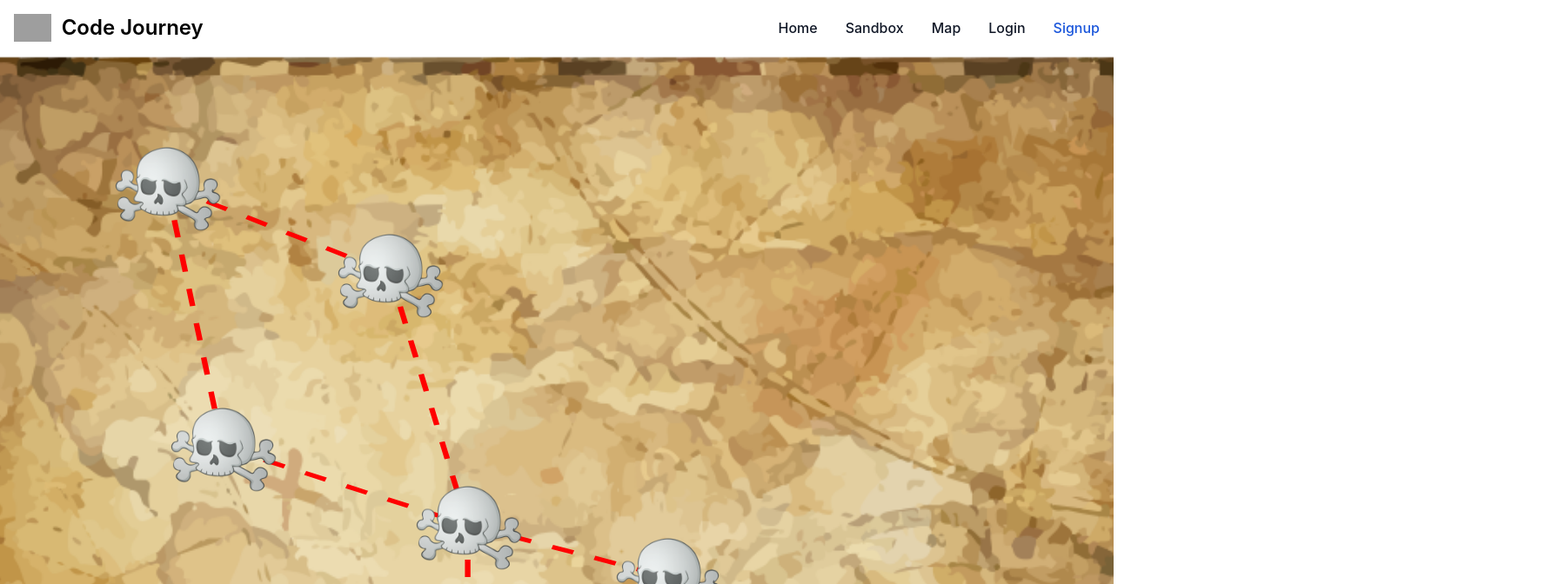
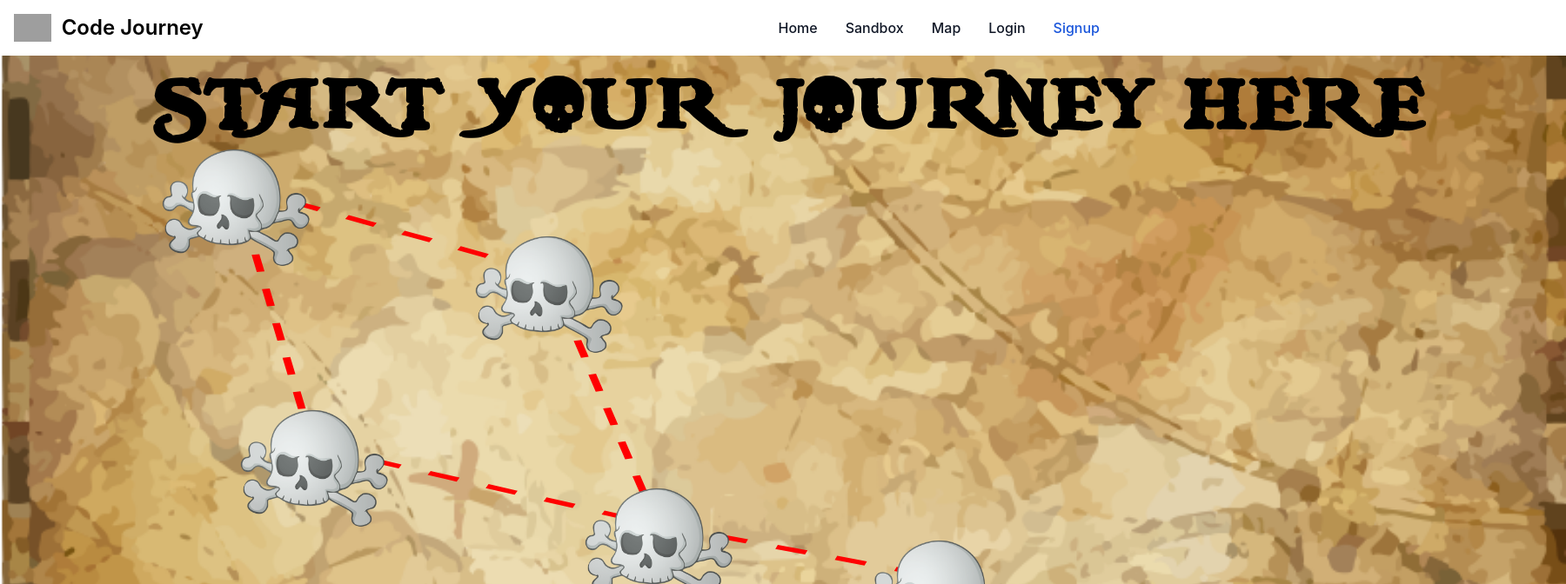
Before and after one commit to jierm2/Code-Journey, a React (Create React App) app in the folder frontend/: page /map in a window 1280 px wide. Shown: the top 672 px of the page at 87% size, 1800 px wide, since content can reach past the window. Built offline with nearby package versions, Linux system fonts and the light colour scheme; grey boxes are pictures that could not be loaded.

Commit message:
added more to map page,connects to lesson pages

```diff
--- a/frontend/src/scenes/map/MapPage.css
+++ b/frontend/src/scenes/map/MapPage.css
@@ -1,5 +1,4 @@
 .bg-treasure-map {
-/* This assumes that treasuremap.png is located in the public directory */
 background-image: url('/public/treasuremap.png');
 background-size: cover;
 background-position: center;
@@ -12,16 +11,15 @@ transition: transform 0.3s ease;
 }
 
 .interactive-image:hover {
-/* Highlight effect, such as a slight increase in size or change in opacity */
 transform: scale(1.05);
 opacity: 0.8;
 }
 
 .map-container {
     position: relative;
-    width: 100%; /* Full width of the container */
-    height: 1000px; /* Or adjust to the height of your map */
-    background-image: url('/public/treasuremap.png'); /* Make sure this URL is correct */
+    width: 1800px;
+    height: 1000px;
+    background-image: url('/public/treasuremap.png');
     background-size: cover;
     background-position: center;
     background-repeat: no-repeat;
@@ -29,7 +27,7 @@ opacity: 0.8;
 
   .skull-node {
     position: absolute;
-    width: 10%; /* Adjust the size of the skulls here */
+    width: 10%;
     cursor: pointer;
     transition: transform 0.3s ease;
   }
@@ -47,4 +45,34 @@ opacity: 0.8;
     left: 0;
   }
 
-  /* Ensure your SVG lines have correct coordinates matching your skulls' positions */
+  @font-face {
+    font-family: 'TheRumIsGone';
+    src: url('/public/pirate-font.woff') format('woff');
+    font-weight: normal;
+    font-style: normal;
+}
+
+.text-pirate {
+    font-family: 'TheRumIsGone', sans-serif;
+    font-size: 5rem;
+    text-align: center;
+}
+
+.skull-tooltip {
+  position: absolute;
+  visibility: hidden;
+  background-color: black;
+  color: white;
+  text-align: center;
+  padding: 7px 15px;
+  border-radius: 6px;
+  bottom: 100%;
+  left: 50%;
+  transform: translateX(-50%);
+  z-index: 1;
+}
+
+
+.skull-node:hover .skull-tooltip {
+  visibility: visible;
+}
--- a/frontend/src/scenes/map/map.jsx
+++ b/frontend/src/scenes/map/map.jsx
@@ -1,15 +1,16 @@
 import React from 'react';
 import './MapPage.css';
+import { Link } from 'react-router-dom';
 
 const MapPage = () => {
   const lessons = [
-    { id: 'chapter0', top: '10%', left: '10%' },
-    { id: 'chapter1', top: '20%', left: '30%' },
-    { id: 'chapter2', top: '40%', left: '15%' },
-    { id: 'chapter3', top: '49%', left: '37%' },
-    { id: 'chapter4', top: '55%', left: '55%' },
-    { id: 'chapter5', top: '70%', left: '37%' },
-    { id: 'chapter6', top: '78%', left: '65%' },
+    { id: 'chapter 0', top: '10%', left: '10%', path: '/hello-world',  tooltip: 'Chapter 1: Introduction' },
+    { id: 'chapter 1', top: '20%', left: '30%', path: '/hello-world',  tooltip: 'Chapter 2: Introduction'},
+    { id: 'chapter 2', top: '40%', left: '15%', path: '/hello-world',  tooltip: 'Chapter 3: Introduction' },
+    { id: 'chapter 3', top: '49%', left: '37%', path: '/hello-world',  tooltip: 'Chapter 4: Introduction' },
+    { id: 'chapter 4', top: '55%', left: '55%', path: '/hello-world',  tooltip: 'Chapter 5: Introduction' },
+    { id: 'chapter 5', top: '70%', left: '37%', path: '/hello-world',  tooltip: 'Chapter 6: Introduction' },
+    { id: 'chapter 6', top: '78%', left: '65%', path: '/hello-world',  tooltip: 'Chapter 7: Introduction' },
   ];
 
   return (
@@ -26,15 +27,19 @@ const MapPage = () => {
         <line x1="42%" y1="75%" x2="70%" y2="83%" stroke="red" strokeDasharray="2" strokeWidth="0.5" />
      </svg>
 
+
       {lessons.map((lesson) => (
-        <img
-          key={lesson.id}
-          src="skull.png"
-          alt={lesson.id}
-          className="skull-node"
-          style={{ top: lesson.top, left: lesson.left }}
-        />
+        <Link key={lesson.id} to={lesson.path} className="skull-node" style={{ top: lesson.top, left: lesson.left }}>
+        <img src="skull.png" alt={lesson.id} />
+        <div className="skull-tooltip">{lesson.tooltip}</div>
+        </Link>
       ))}
+
+    <h1 class="text-pirate text-black font-bold mb-8">
+        <a>
+            Start Your Journey Here
+        </a>
+    </h1>
     </div>
   );
 };
```
Also changed, not shown: frontend/public/pirate-font.woff (added).
